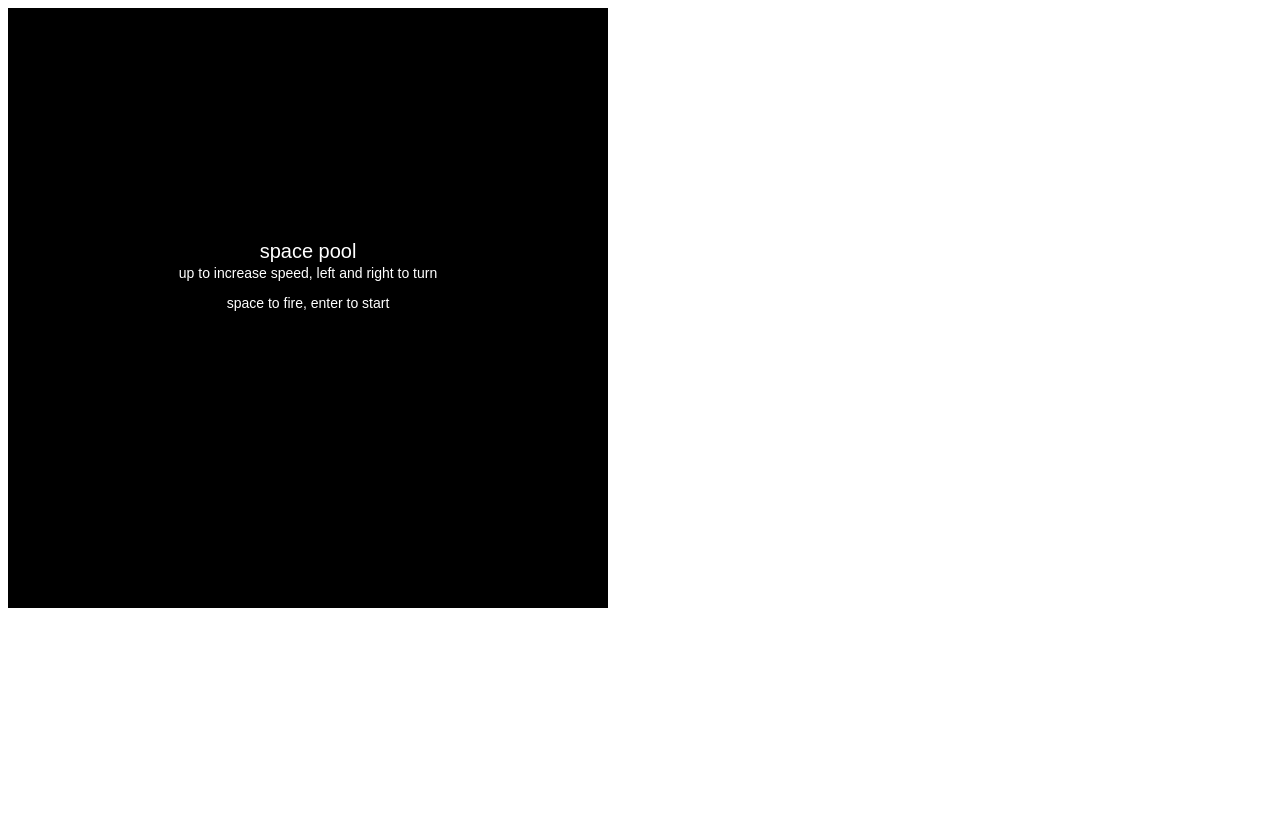
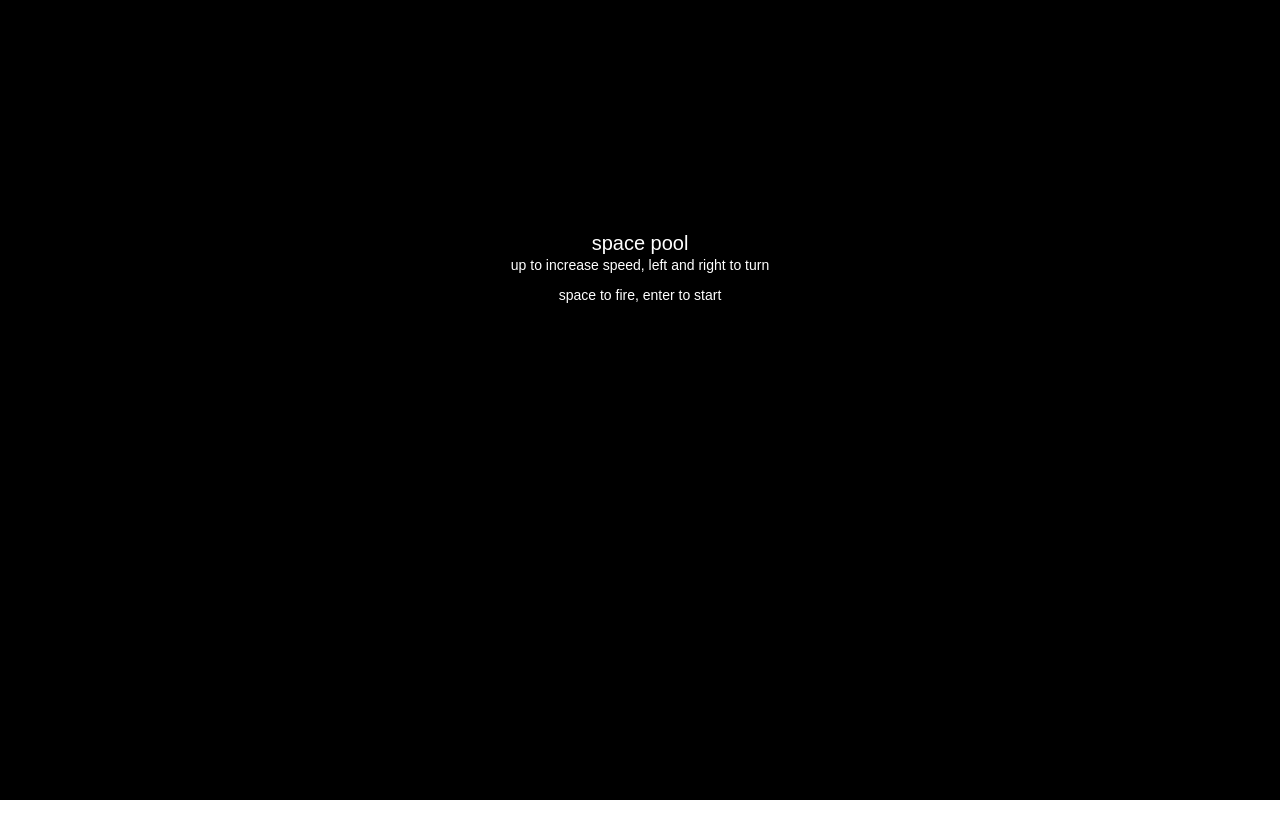
Before and after one commit to gamkedo-la/space-pool, a plain HTML site: page index.html in a window 1280 px wide. Drawn offline with Linux system fonts and the light colour scheme.

Commit message:
optional FULL_SIZE_CANVAS

```diff
--- a/index.html
+++ b/index.html
@@ -4,6 +4,9 @@
   <title>Space Pool</title>
   <meta content="text/html;charset=utf-8" http-equiv="Content-Type">
   <meta content="utf-8">
+  <style>
+  body { padding:0; margin:0; width:100% height:100%; overflow:hidden; }
+  </style>
 </head>
 
 <body>
--- a/js/Main.js
+++ b/js/Main.js
@@ -1,4 +1,5 @@
 const NUMBER_OF_LIVES = 3;
+const FULL_SIZE_CANVAS = true;
 
 var canvas, canvasContext;
 
@@ -17,7 +18,18 @@ window.onload = function() {
   colorRect(0, 0, canvas.width, canvas.height, 'black');
   colorText("LOADING IMAGES", canvas.width / 2, canvas.height / 2, 'white');
   loadImages();
+  if (FULL_SIZE_CANVAS) {
+    window.addEventListener("resize", onResize);
+    onResize();
+  }
 };
+
+function onResize() // full screen
+{
+	canvas.width = window.innerWidth;
+	canvas.height = window.innerHeight;
+}
+
 
 function imageLoadingDoneSoStartGame() {
   var framesPerSecond = 30;
```
